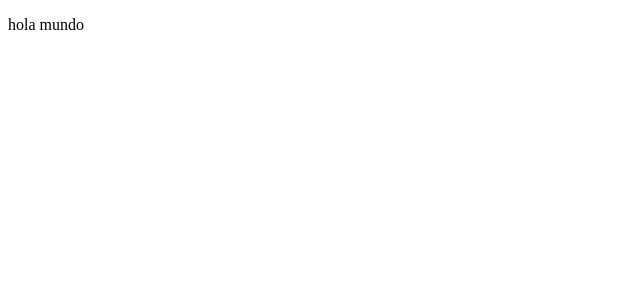
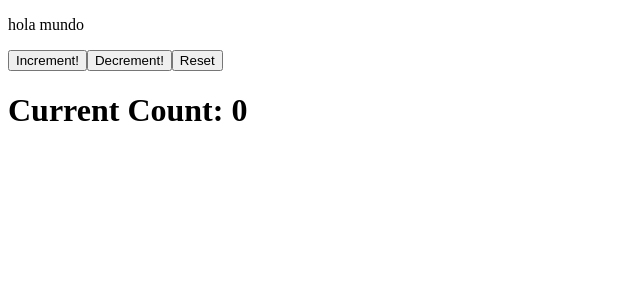
Before and after one commit to irenemanas/react-exercises, a React (Create React App) app: page / in a window 1280 px wide. Shown: the top 300 px of the page, without its empty margins (0-640 px from the left). Built offline with nearby package versions, Linux system fonts and the light colour scheme.

Commit message:
Add Counter component

```diff
--- a/src/components/App.js
+++ b/src/components/App.js
@@ -1,6 +1,6 @@
-import { Component } from "react";
+import React from "react";
 
-class App extends Component {
+class App extends React.Component {
   render() {
     return (
       <div>
--- /dev/null
+++ b/src/components/Counter.js
@@ -0,0 +1,44 @@
+import React from "react";
+
+class Counter extends React.Component {
+  constructor(props) {
+    super(props);
+    this.state = {
+      count: 0,
+    };
+    // Change code below this line
+    this.increment = this.increment.bind(this);
+    this.decrement = this.decrement.bind(this);
+    this.reset = this.reset.bind(this);
+    // Change code above this line
+  }
+  // Change code below this line
+  increment() {
+    this.setState((state) => (state.count = state.count + 1));
+  }
+  decrement() {
+    this.setState((state) => (state.count = state.count - 1));
+  }
+  reset() {
+    this.setState((state) => (state.count = 0));
+  }
+  // Change code above this line
+  render() {
+    return (
+      <div>
+        <button className='inc' onClick={this.increment}>
+          Increment!
+        </button>
+        <button className='dec' onClick={this.decrement}>
+          Decrement!
+        </button>
+        <button className='reset' onClick={this.reset}>
+          Reset
+        </button>
+        <h1>Current Count: {this.state.count}</h1>
+      </div>
+    );
+  }
+}
+
+export default Counter;
--- a/src/index.js
+++ b/src/index.js
@@ -2,11 +2,13 @@
 import ReactDOM from "react-dom";
 import "./style/index.scss";
 import App from "./components/App";
+import Counter from "./components/Counter";
 import { HashRouter } from "react-router-dom";
 
 ReactDOM.render(
   <HashRouter>
     <App />
+    <Counter />
   </HashRouter>,
   document.getElementById("root")
 );
```
